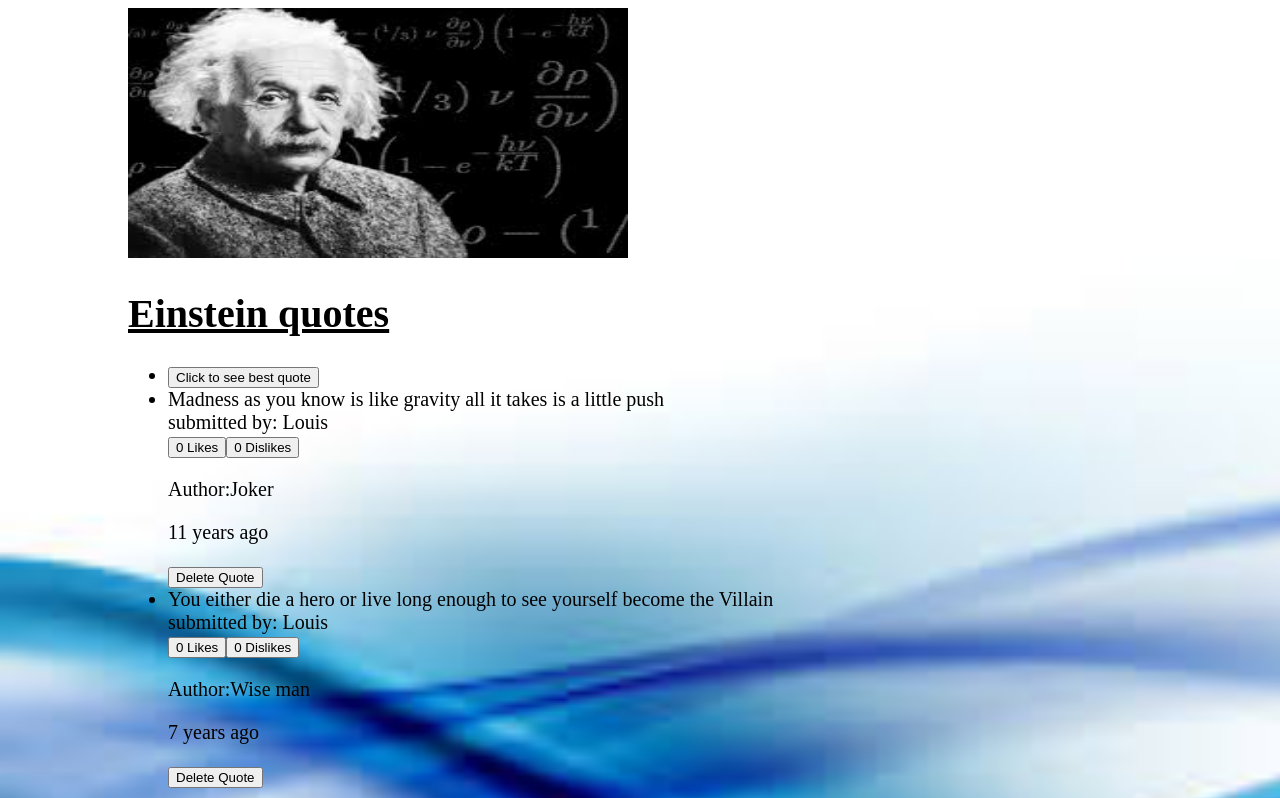
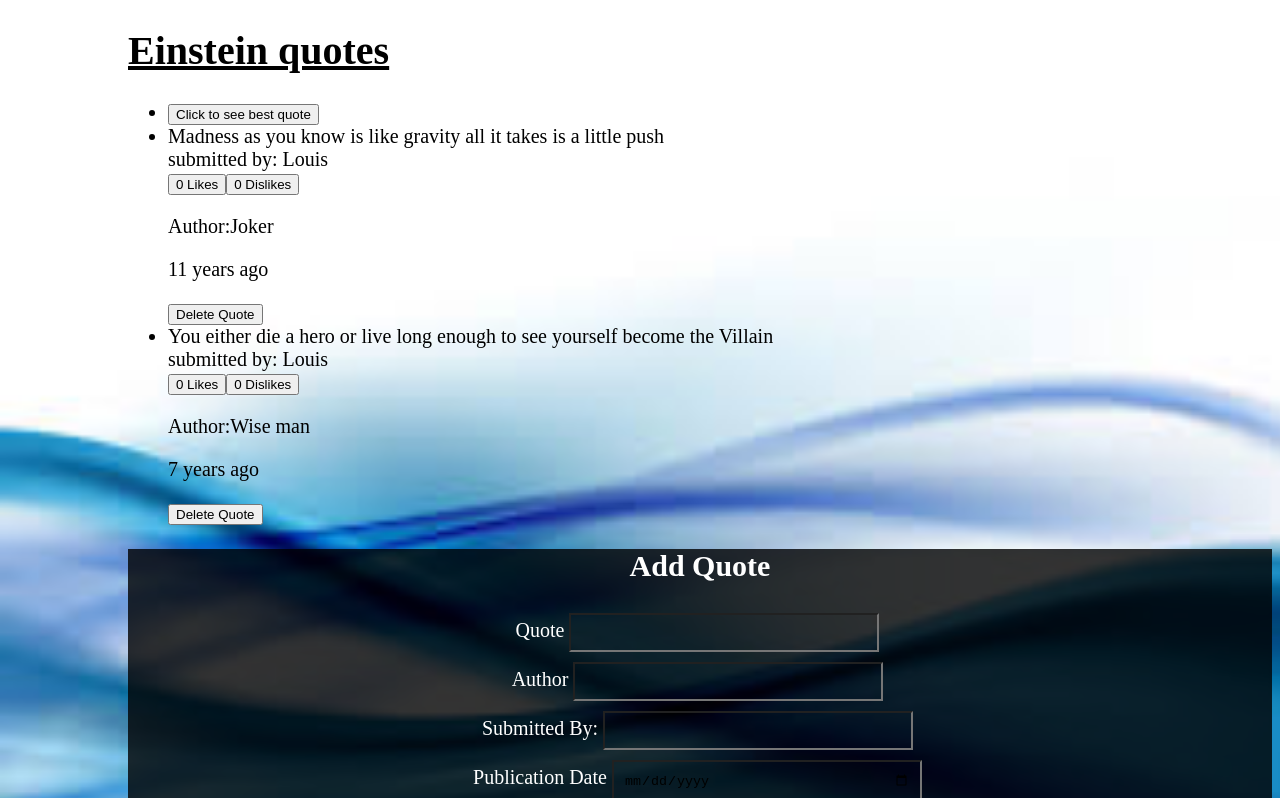
Before and after one commit to Louis-crypto/Quotes, an Angular app: page / in a window 1280 px wide. Shown: the top 798 px of the page. Built offline with nearby package versions, Linux system fonts and the light colour scheme.

Commit message:
add image to the quote.compnent.html

```diff
--- a/src/app/quote/quote.component.html
+++ b/src/app/quote/quote.component.html
@@ -1,5 +1,5 @@
 <div>
-  <img src='../../assets/Einstein.jpeg' height="250px" width='500px'>
+  <!-- <img src='../../assets/Einstein.jpeg' height="250px" width='500px'> -->
   <h1 id="einstein">Einstein quotes</h1>
   <ul>
     <li *ngIf="quotes.length>0">
```
